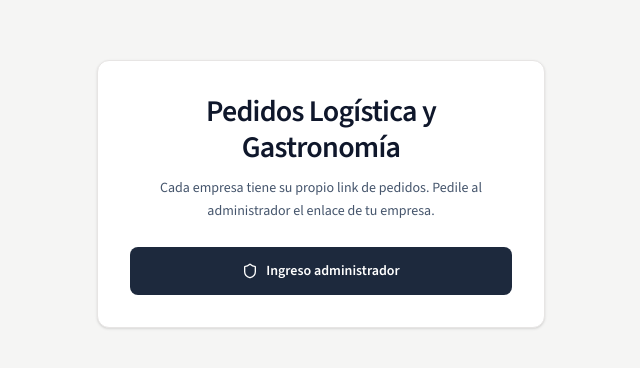
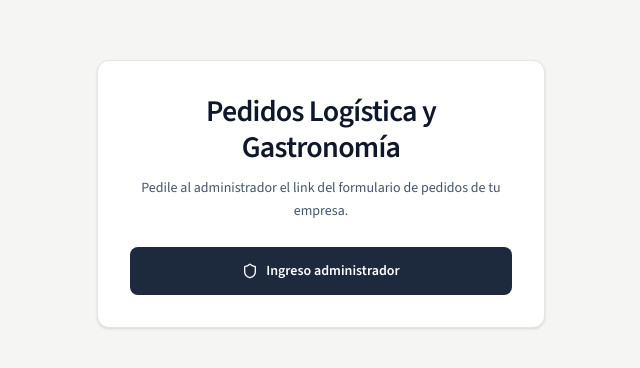
Before and after one commit to Gonzamiguel/pedidosLYG, a React (Vite) app: page / in a window 1280 px wide. Shown: the part 206-574 px from the top of the page, without its empty margins (319-959 px from the left). Built offline with nearby package versions, Linux system fonts and the light colour scheme; no server answers.

Commit message:
docs: actualizar texto de inicio sobre link de formulario
Co-authored-by: Gonzalo Miguel <Gonzamiguel@users.noreply.github.com>

```diff
--- a/src/pages/HomePage.jsx
+++ b/src/pages/HomePage.jsx
@@ -10,8 +10,8 @@ export default function HomePage() {
           {APP_NAME}
         </h1>
         <p className="mt-3 text-sm leading-relaxed text-slate-600">
-          Cada empresa tiene su propio link de pedidos. Pedile al administrador
-          el enlace de tu empresa.
+          Pedile al administrador el link del formulario de pedidos de tu
+          empresa.
         </p>
 
         <Link
```
